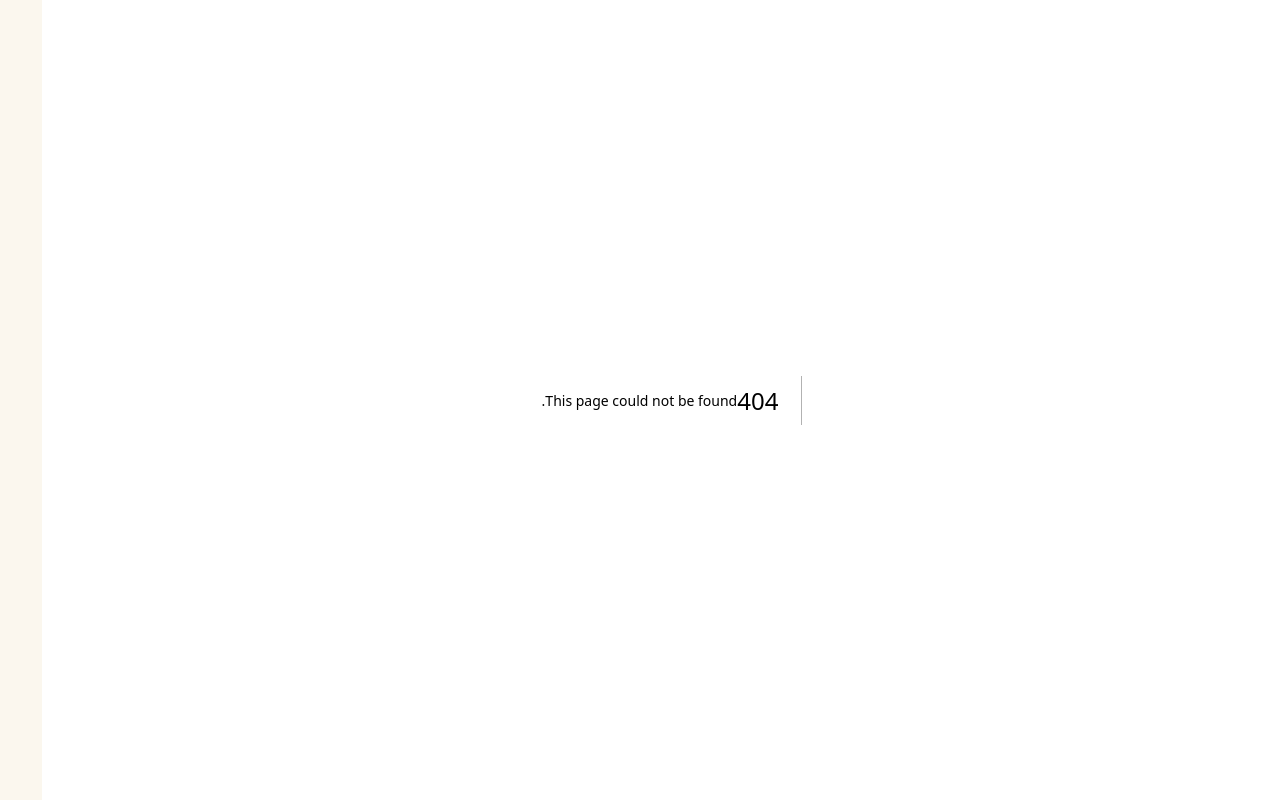
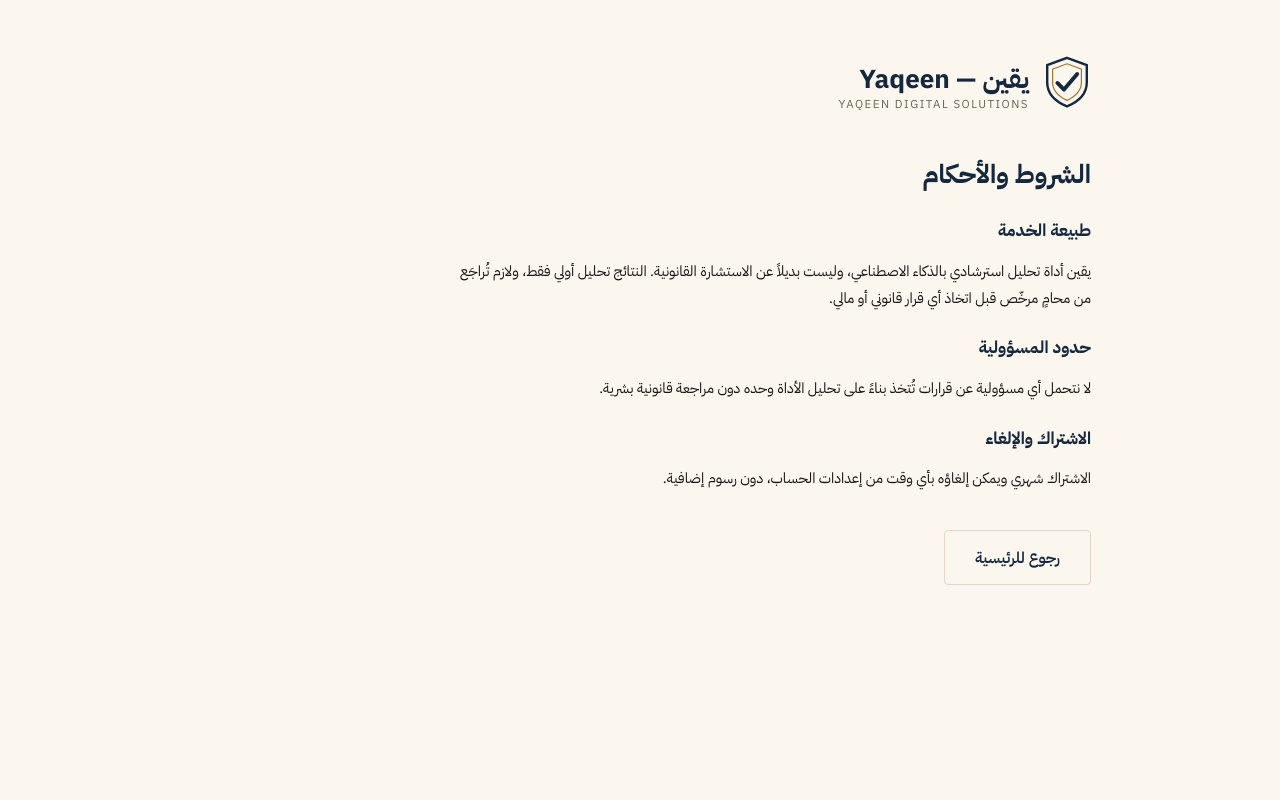
Before and after one commit to yaqeen-tools/yaqeen-app, a Next.js app: page /terms in a window 1280 px wide. Before the commit this address had no page. Built offline with nearby package versions, Linux system fonts and the light colour scheme.

Commit message:
feat: add static page

```diff
--- /dev/null
+++ b/app/terms/page.tsx
@@ -0,0 +1,32 @@
+import { ShieldMark, Wordmark } from '../../components/Logo';
+
+export default function TermsPage() {
+  return (
+    <main dir="rtl" style={{ minHeight: '100vh', background: 'var(--paper)' }}>
+      <div className="container" style={{ maxWidth: 680, padding: '56px 24px' }}>
+        <div style={{ display: 'flex', alignItems: 'center', gap: 14, marginBottom: 32 }}>
+          <ShieldMark size={48} />
+          <Wordmark />
+        </div>
+        <h1 style={{ fontSize: 26, fontWeight: 700, color: 'var(--navy)', margin: '0 0 20px' }}>الشروط والأحكام</h1>
+
+        <h2 style={{ fontSize: 17, fontWeight: 700, color: 'var(--navy)', margin: '24px 0 10px' }}>طبيعة الخدمة</h2>
+        <p style={{ fontSize: 14.5, lineHeight: 1.85, color: 'var(--ink)' }}>
+          يقين أداة تحليل استرشادي بالذكاء الاصطناعي، وليست بديلاً عن الاستشارة القانونية. النتائج تحليل أولي فقط، ولازم تُراجَع من محامٍ مرخّص قبل اتخاذ أي قرار قانوني أو مالي.
+        </p>
+
+        <h2 style={{ fontSize: 17, fontWeight: 700, color: 'var(--navy)', margin: '24px 0 10px' }}>حدود المسؤولية</h2>
+        <p style={{ fontSize: 14.5, lineHeight: 1.85, color: 'var(--ink)' }}>
+          لا نتحمل أي مسؤولية عن قرارات تُتخذ بناءً على تحليل الأداة وحده دون مراجعة قانونية بشرية.
+        </p>
+
+        <h2 style={{ fontSize: 17, fontWeight: 700, color: 'var(--navy)', margin: '24px 0 10px' }}>الاشتراك والإلغاء</h2>
+        <p style={{ fontSize: 14.5, lineHeight: 1.85, color: 'var(--ink)' }}>
+          الاشتراك شهري ويمكن إلغاؤه بأي وقت من إعدادات الحساب، دون رسوم إضافية.
+        </p>
+
+        <a href="/" className="btn btn-ghost" style={{ marginTop: 24 }}>رجوع للرئيسية</a>
+      </div>
+    </main>
+  );
+}
```
